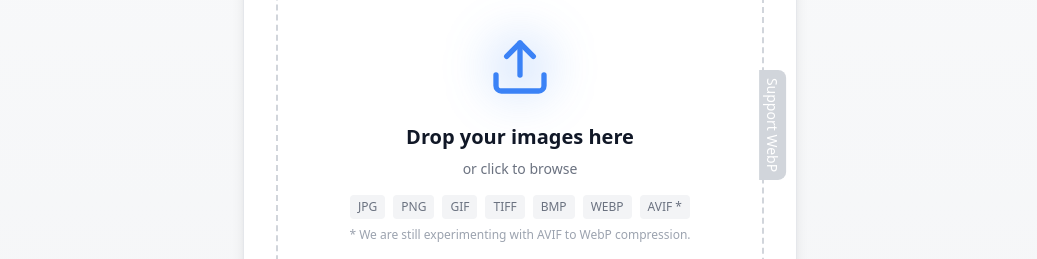
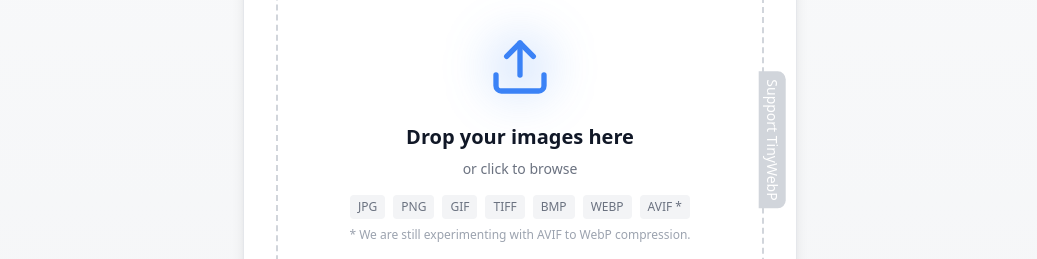
Before and after one commit to murgnis/tinywebp, a React (Vite) app: page / in a window 1280 px wide. Shown: the part 292-551 px from the top of the page, without its empty margins (120-1157 px from the left). Built offline with nearby package versions, Linux system fonts and the light colour scheme.

Commit message:
Updated Support TinyWebP button

```diff
--- a/src/pages/Home.tsx
+++ b/src/pages/Home.tsx
@@ -187,8 +187,8 @@ function Home() {
           onDrop={handleDrop}
         >
 
-          <div className='absolute top-[160px] rotate-90 right-[-33px] text-center'>
-            <Link to="https://buymeacoffee.com/iamispra" className={`text-sm text-white px-2 py-1 rounded-tr-lg rounded-tl-lg ${isDragging ? 'bg-red-700' : 'bg-red-700 sm:bg-gray-300 sm:dark:bg-gray-600 hover:bg-red-700 dark:hover:bg-red-800'}`}>Support WebP</Link>
+          <div className='absolute top-[175px] rotate-90 right-[-45.5px] text-center'>
+            <Link to="https://buymeacoffee.com/iamispra" className={`text-sm text-white px-2 py-1 rounded-tr-lg rounded-tl-lg ${isDragging ? 'bg-red-700' : 'bg-red-700 sm:bg-gray-300 sm:dark:bg-gray-600 hover:bg-red-700 dark:hover:bg-red-800'}`}>Support TinyWebP</Link>
           </div>
           <div className="p-8">
             <input
```
